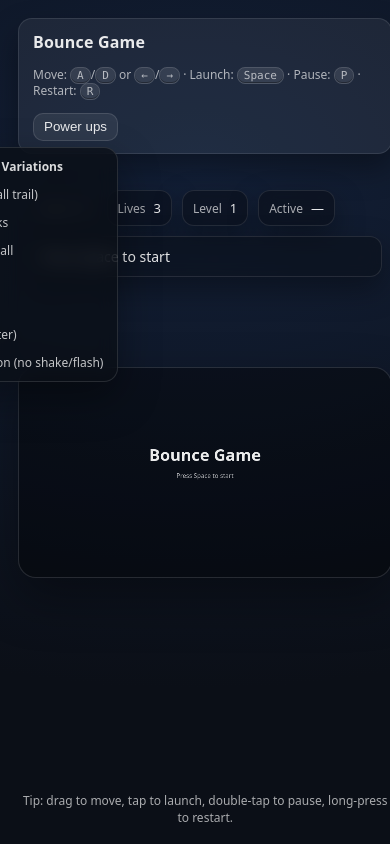
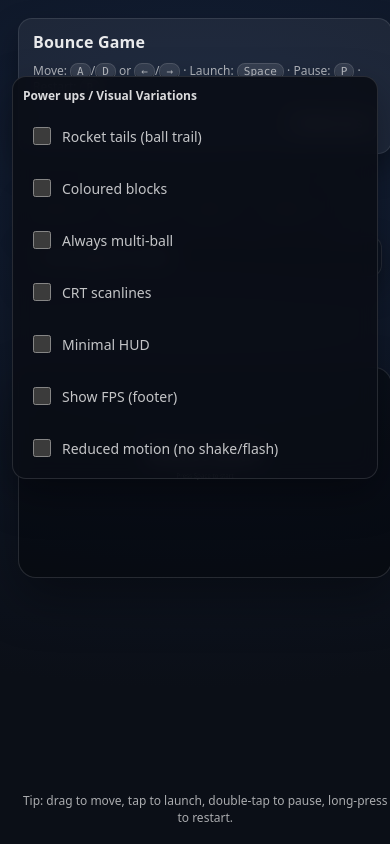
Before and after one commit to adrenalinehit/bounce-ball, a plain HTML site: page index.html in a window 390 px wide. Both pictures are taken after a click on the button "Power ups". Drawn offline with Linux system fonts and the light colour scheme.

Commit message:
menu viz fix

```diff
--- a/styles.css
+++ b/styles.css
@@ -89,10 +89,11 @@ html, body {
   top: 34px;
   right: 0;
   min-width: 240px;
+  max-width: min(360px, 92vw);
   padding: 10px 10px 8px;
   border-radius: 14px;
   border: 1px solid rgba(255, 255, 255, 0.12);
-  background: rgba(10, 14, 22, 0.72);
+  background: rgba(10, 14, 22, 0.82);
   backdrop-filter: blur(10px);
   box-shadow: 0 16px 40px var(--shadow);
   display: grid;
@@ -119,6 +120,60 @@ html, body {
 .uiOpt input {
   width: 14px;
   height: 14px;
+}
+
+.uiOpt {
+  padding: 6px 4px;
+}
+
+.uiMenuBtn {
+  -webkit-tap-highlight-color: transparent;
+  touch-action: manipulation;
+}
+
+@media (max-width: 640px) {
+  .topbar {
+    gap: 10px;
+  }
+
+  .hint {
+    flex-basis: 100%;
+    order: 2;
+  }
+
+  .uiMenuWrap {
+    order: 3;
+    width: 100%;
+    justify-content: flex-end;
+  }
+
+  .uiMenuBtn {
+    height: 36px;
+    font-size: 14px;
+    padding: 0 14px;
+  }
+
+  /* On mobile, render the menu as a fixed sheet so it can’t be off-screen */
+  .uiMenu {
+    position: fixed;
+    left: 12px;
+    right: 12px;
+    top: calc(12px + env(safe-area-inset-top) + 64px);
+    max-width: none;
+    min-width: 0;
+    background: rgba(10, 14, 22, 0.92);
+    z-index: 1000;
+  }
+
+  .uiOpt {
+    font-size: 14px;
+    padding: 10px 6px;
+  }
+
+  .uiOpt input {
+    width: 18px;
+    height: 18px;
+  }
 }
 
 .minimalHud .hud {
```
